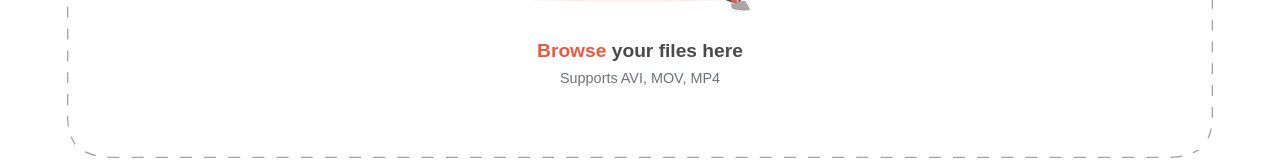
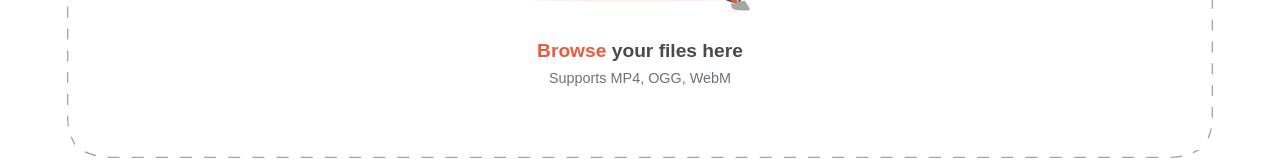
Before and after one commit to cheang150/trap-camera-auto-curation, a React (Create React App) app in the folder frontend/: page / in a window 1280 px wide. Shown: the part 939-1099 px from the top of the page. Built offline with nearby package versions, Linux system fonts and the light colour scheme; the HTML template or start-up script is replaced by a standard one.

Commit message:
Changed video supported to mp4 ogg webm

```diff
--- a/frontend/src/Components/Upload.js
+++ b/frontend/src/Components/Upload.js
@@ -20,7 +20,7 @@ function Upload(props) {
     e.stopPropagation();
     if (e.target.files[0] !== undefined) {
       const type = String(e.target.files[0].type).split("/")[1].toLowerCase();
-      if (type === "avi" || type === "mov" || type === "mp4") {
+      if (type === "mp4" || type === "ogg" || type === "webm") {
         if (!filterList.includes(type)) {
           setFilterList((prev) => [...prev, type]);
         }
@@ -46,7 +46,7 @@ function Upload(props) {
         };
         reader.readAsDataURL(e.target.files[0]);
       } else {
-        alert("Invalid file type, accepts only avi, mov and mp4.");
+        alert("Invalid file type, accepts only mp4, ogg and webm.");
       }
     }
   };
--- a/frontend/src/Components/UploadBox.js
+++ b/frontend/src/Components/UploadBox.js
@@ -17,7 +17,7 @@ function UploadBox(props) {
         <span onClick={() => props.uploadRef.current.click()}>Browse </span>
         your files here
       </p>
-      <p className="uploadType">Supports AVI, MOV, MP4</p>
+      <p className="uploadType">Supports MP4, OGG, WebM</p>
     </div>
   );
 }
```
Lines whose indentation alone changed are shown as unchanged.
